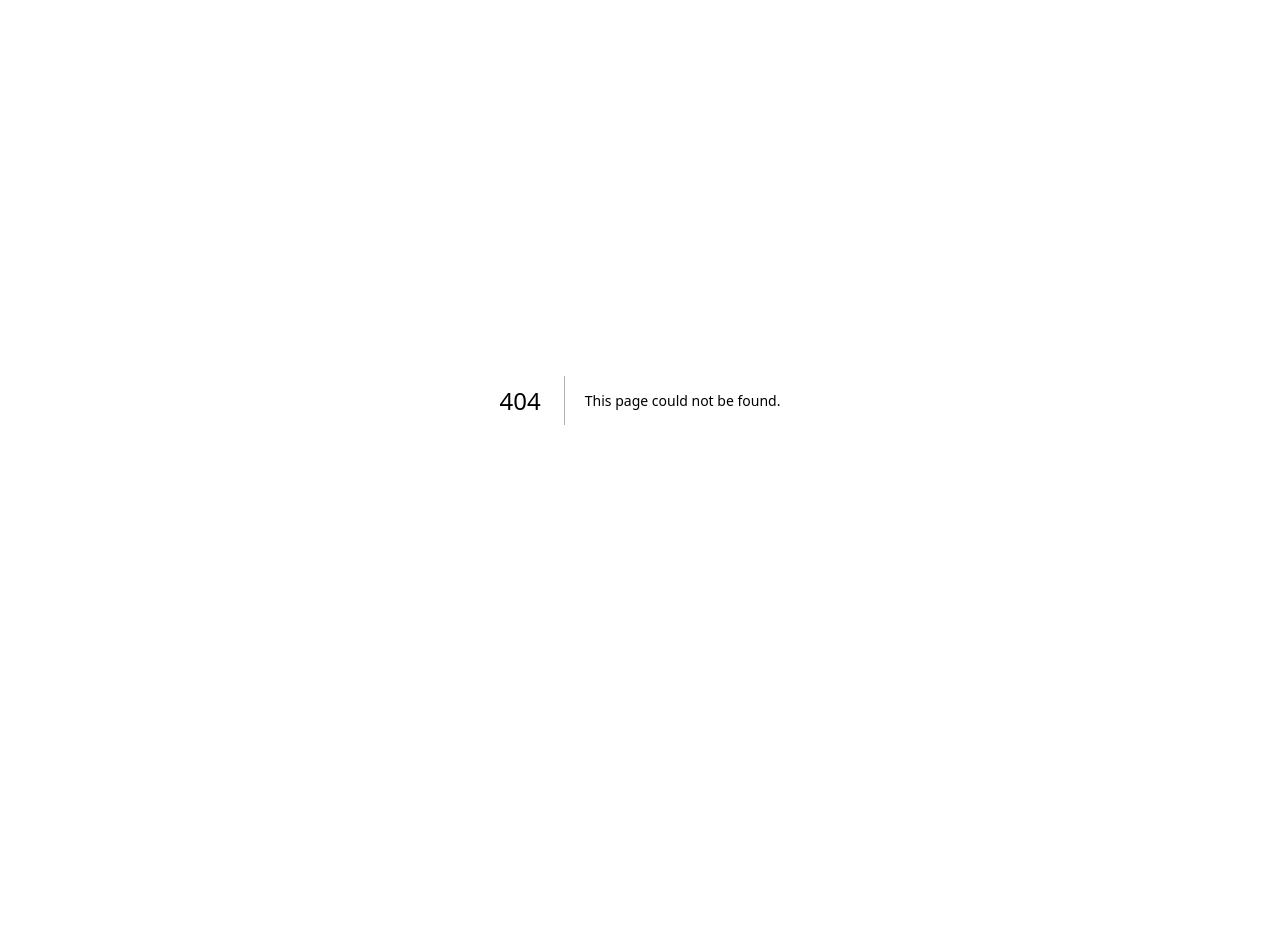
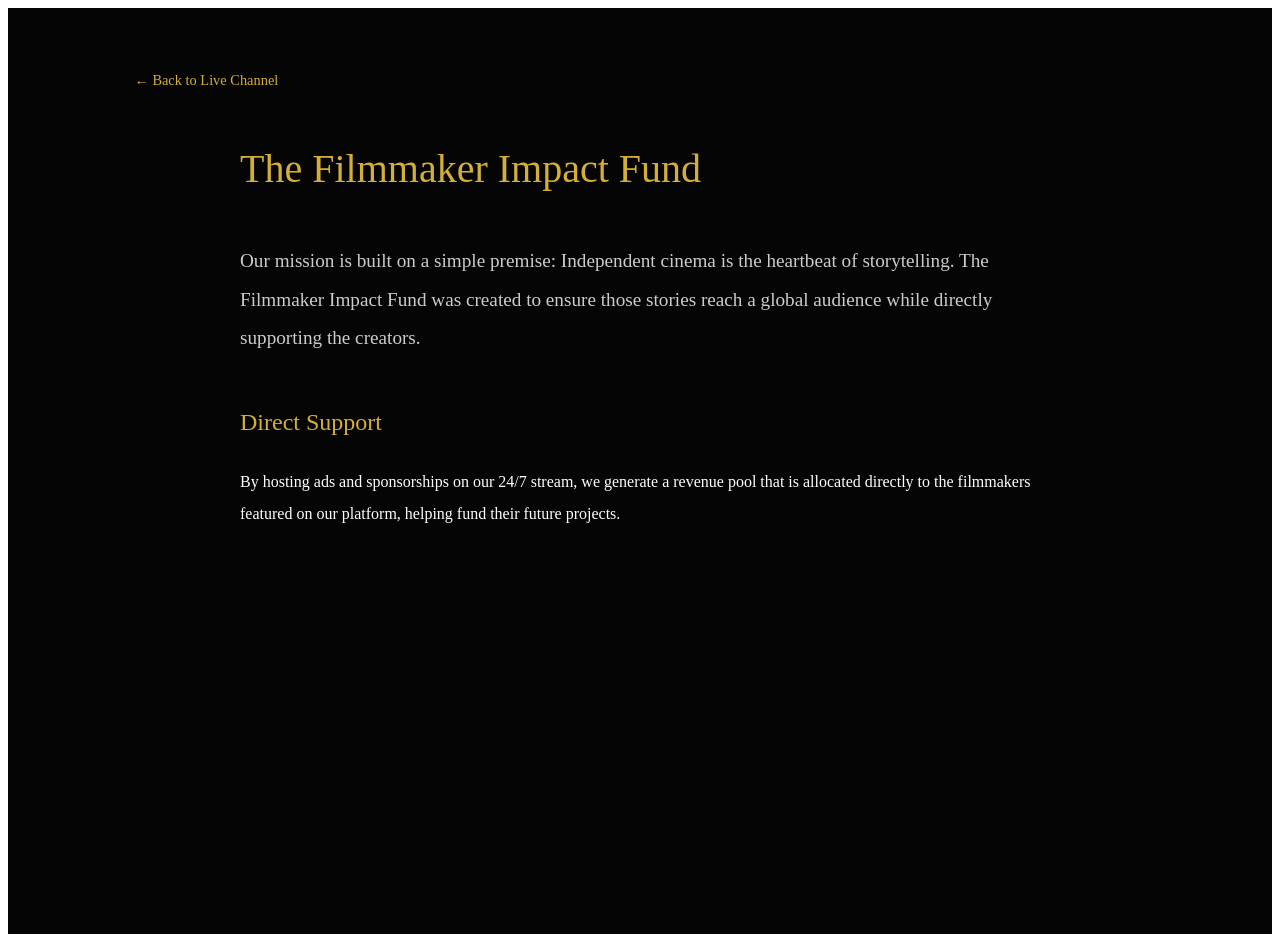
Before and after one commit to alexdohe/tsfs-live-player, a Next.js app: page /impact in a window 1280 px wide. Before the commit this address had no page. Before the commit the page ends 800 px from the top, so only its background shows below. Built offline with nearby package versions, Linux system fonts and the light colour scheme.

Commit message:
SEO: Deployed real PUB ID and Impact Fund page

```diff
--- /dev/null
+++ b/pages/impact.js
@@ -0,0 +1,18 @@
+import Head from 'next/head';
+
+export default function ImpactFund() {
+  return (
+    <div style={{ backgroundColor: '#050505', minHeight: '100vh', color: '#fff', fontFamily: 'serif', padding: '5% 10%' }}>
+      <Head>
+        <title>Filmmaker Impact Fund | The Short Film Show</title>
+      </Head>
+      <a href="/" style={{ color: '#D4AF37', textDecoration: 'none', fontSize: '0.9rem' }}>← Back to Live Channel</a>
+      <article style={{ maxWidth: '800px', margin: '40px auto', lineHeight: '2' }}>
+        <h1 style={{ color: '#D4AF37', fontSize: '2.5rem', fontWeight: 'normal' }}>The Filmmaker Impact Fund</h1>
+        <p style={{ fontSize: '1.2rem', color: '#ccc' }}>Our mission is built on a simple premise: Independent cinema is the heartbeat of storytelling. The Filmmaker Impact Fund was created to ensure those stories reach a global audience while directly supporting the creators.</p>
+        <h2 style={{ color: '#D4AF37', marginTop: '40px', fontWeight: 'normal' }}>Direct Support</h2>
+        <p>By hosting ads and sponsorships on our 24/7 stream, we generate a revenue pool that is allocated directly to the filmmakers featured on our platform, helping fund their future projects.</p>
+      </article>
+    </div>
+  );
+}
```
Also changed, not shown: public/ads.txt (added).
